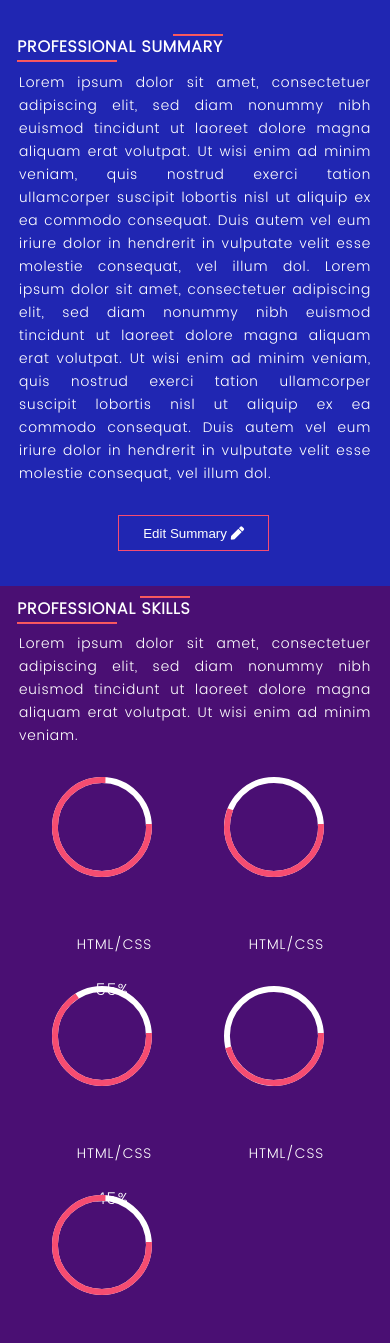
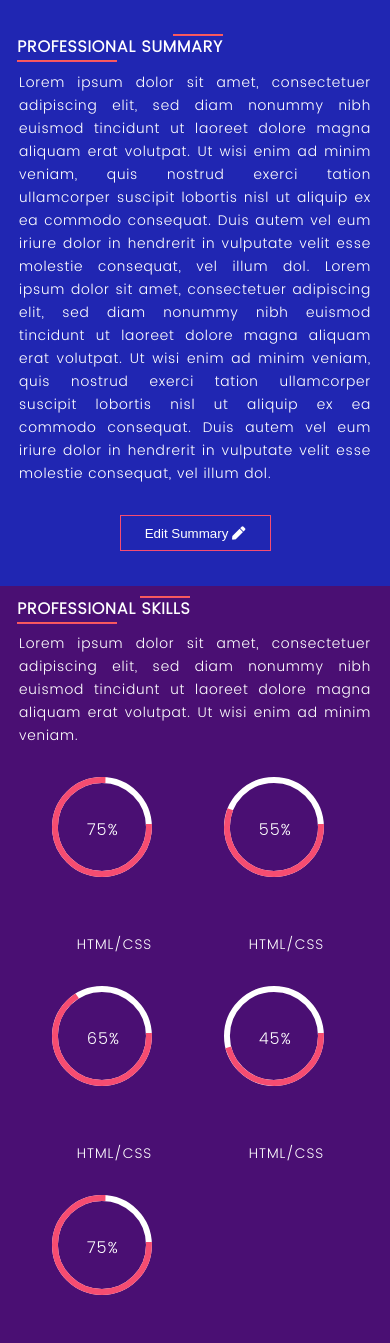
Before and after one commit to truongvt94/TruongHapoSoft, a PHP site: page / in a window 390 px wide. Shown: the part 691-2034 px from the top of the page. Run offline with PHP 8.4, Linux system fonts and the light colour scheme; some libraries are stand-ins or nearby versions.

Commit message:
done html css reponsive

```diff
--- a/css/Styles-mb.css
+++ b/css/Styles-mb.css
@@ -38,15 +38,12 @@
         right: 110px;
     }
 
+    .span-white-per-number {
+
+    }
+
     .btn-edit-profile {
         margin-left: 0;
-    }
-
-    .btn-add-chart-left {
-        margin-bottom: 0;
-        margin-top: -3%;
-        margin-left: 70%;
-        width: 121px;
     }
 
     .header-left-text .ruby {
@@ -142,9 +139,9 @@
     }
 
     .btn-sumary {
-        float: none;
         margin-top: 35px;
-        margin-right: 30%;
+        text-align: center;
+        margin-left: 0;
     }
 
     .professional-margin {
@@ -560,12 +557,6 @@
         left: -27px;
     }
 
-    .btn-sumary {
-        float: none;
-        margin-top: 35px;
-        margin-right: 30%;
-    }
-
     .professional-margin {
         width: 95%;
     }
--- a/css/Styles.css
+++ b/css/Styles.css
@@ -993,3 +993,8 @@ span {
 .chart-mazu {
 	margin-left: 12px;
 }
+
+.span-white-per-number {
+	margin-left: 65px;
+    margin-top: -90px;
+}
```
